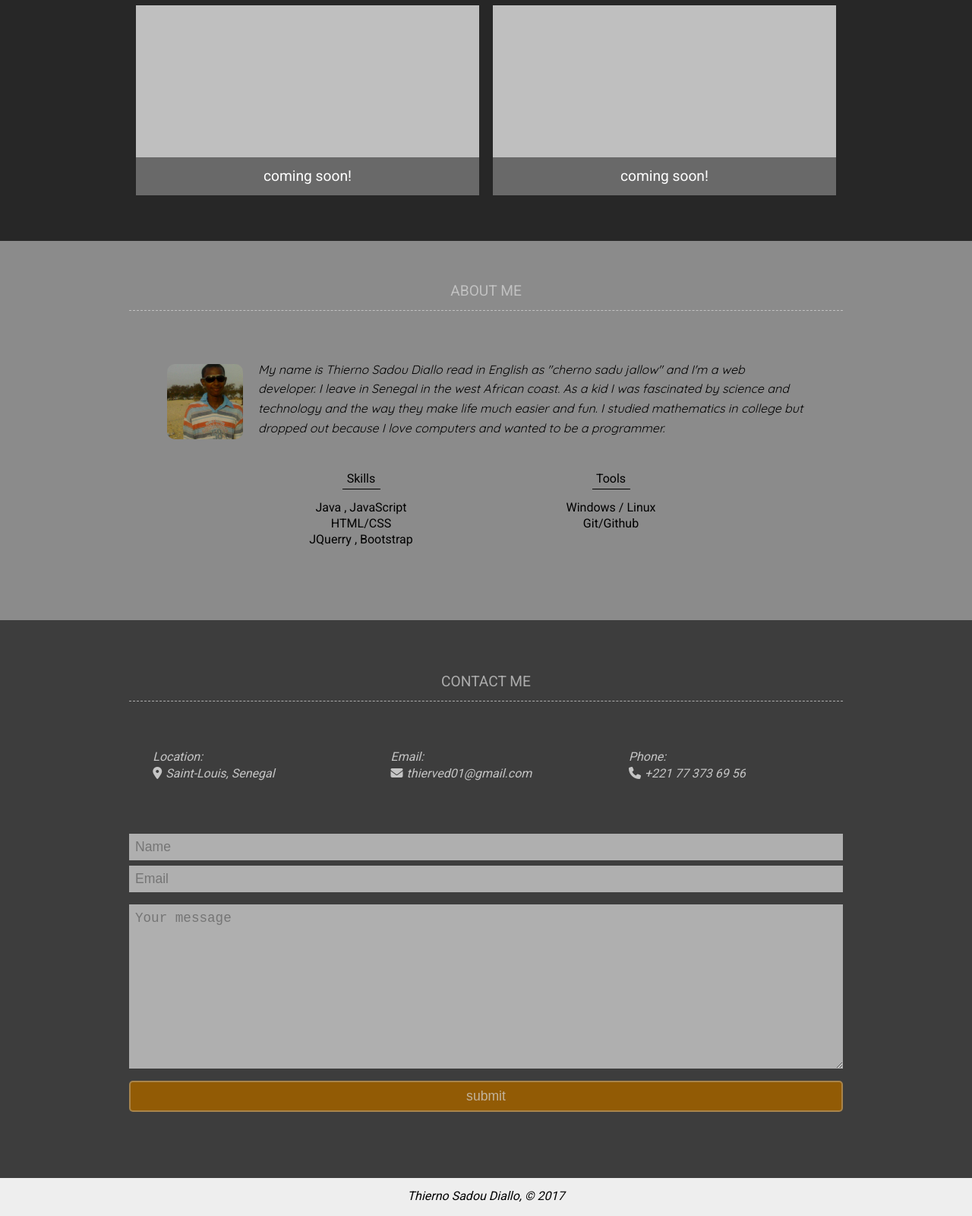
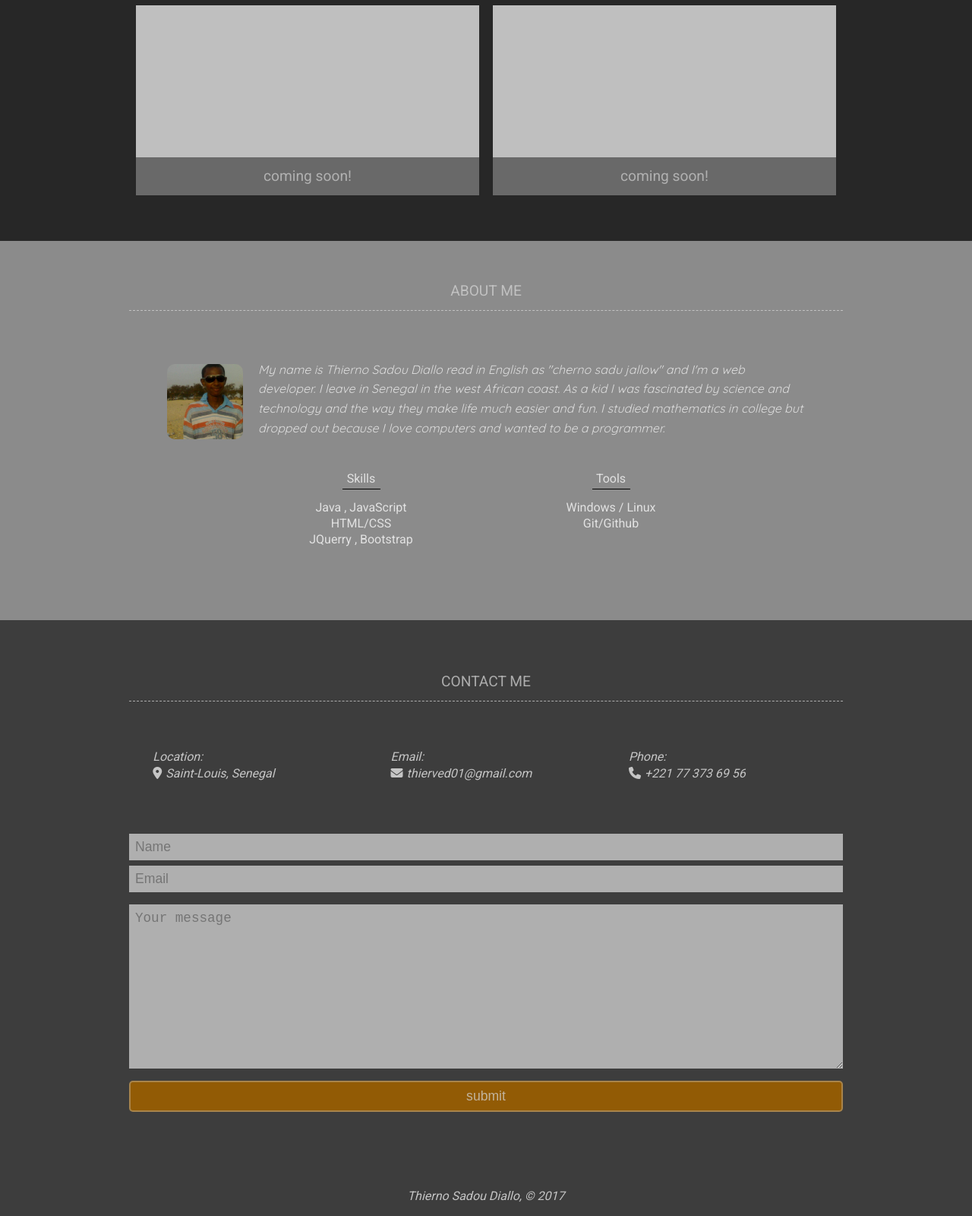
Before and after one commit to thierved/thierved.github.com, a plain HTML site: page index.html in a window 1280 px wide. Shown: the part 1277-2877 px from the top of the page at 76% size. Drawn offline with nearby package versions, Linux system fonts and the light colour scheme.

Commit message:
end of the first draft

```diff
--- a/css/main.css
+++ b/css/main.css
@@ -242,7 +242,7 @@ header {
     padding-top: 15px;
     font-size: 1.2rem;
     text-align: center;
-    color: #fff;
+    color: rgba(191, 191, 191, 0.84);;
 }
 
 /************************ ABOUT ME **********************/
@@ -274,6 +274,11 @@ header {
     font-style: italic;
     line-height: 1.6rem;
     text-align: left;
+		color: rgba(255, 255, 255, 0.7);
+}
+
+.my-skills  {
+	color: rgba(255, 255, 255, 0.75);
 }
 
 .skills-list h3 {
@@ -300,7 +305,7 @@ header {
 
 #contact-me {
 	background-color: #3d3d3d;
-	    padding: 45px 0;
+	padding: 45px 0;
 }
 
 .contact {
@@ -311,6 +316,10 @@ header {
 dl, dt, dd {
 	width: 80%;
 	margin: auto;
+}
+
+.get-in-touch {
+	height: 200px;
 }
 
 .get-in-touch dl {
@@ -381,7 +390,8 @@ button {
 
 footer {
     height: 50px;
-    background-color: #eee;
+		background-color: #3d3d3d;
+		color: rgba(255, 255, 255, 0.7);
 }
 
 
@@ -492,6 +502,10 @@ footer {
 
 /************************ CONTACT ME **********************/
 
+.get-in-touch {
+	height: 100px;
+}
+
 	dl, dt, dd {
 		width: 100%;
 	}
--- a/index.html
+++ b/index.html
@@ -133,7 +133,6 @@
                         <textarea name="" id="" cols="30" rows="10" placeholder="Your message"></textarea><br>
                         <button>submit</button>
                     </form>
-                <div style="clear:both"></div>
             </div>
         </section> <!-- end of contact-me -->
 
```
